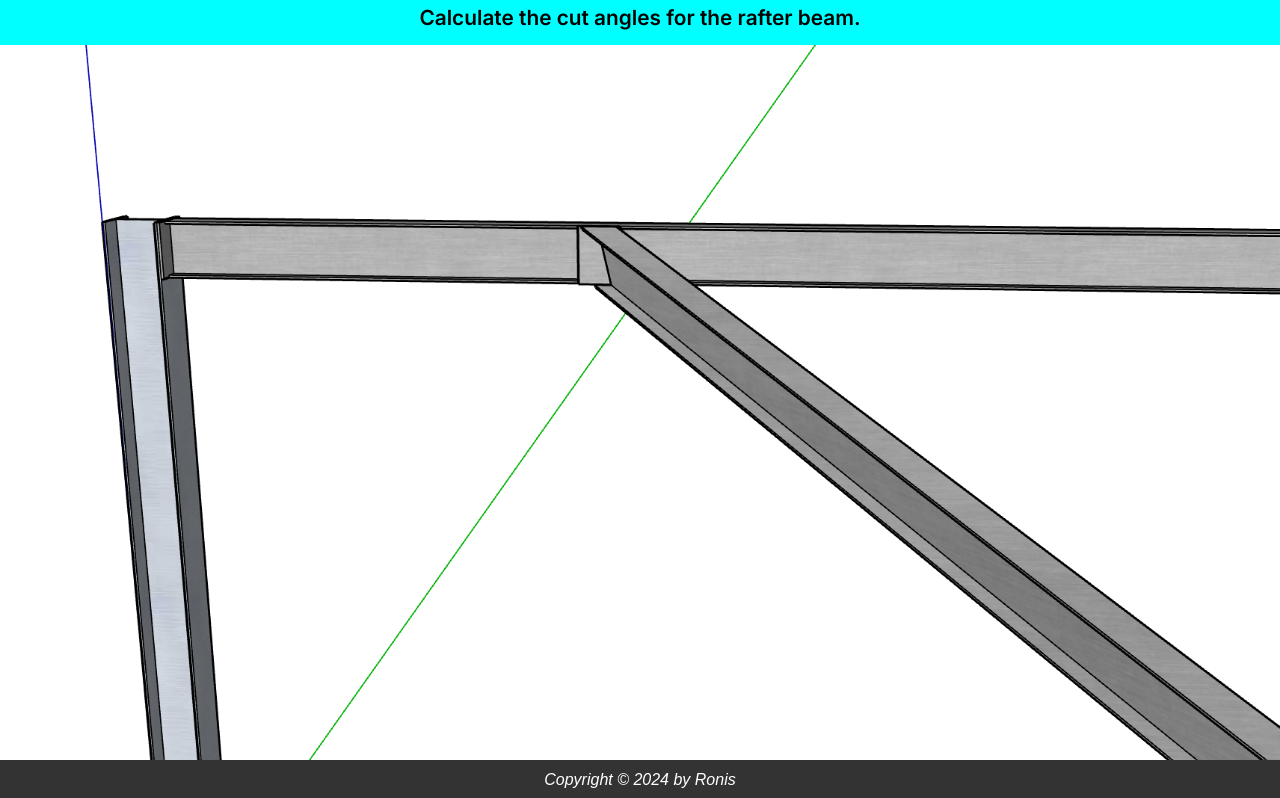
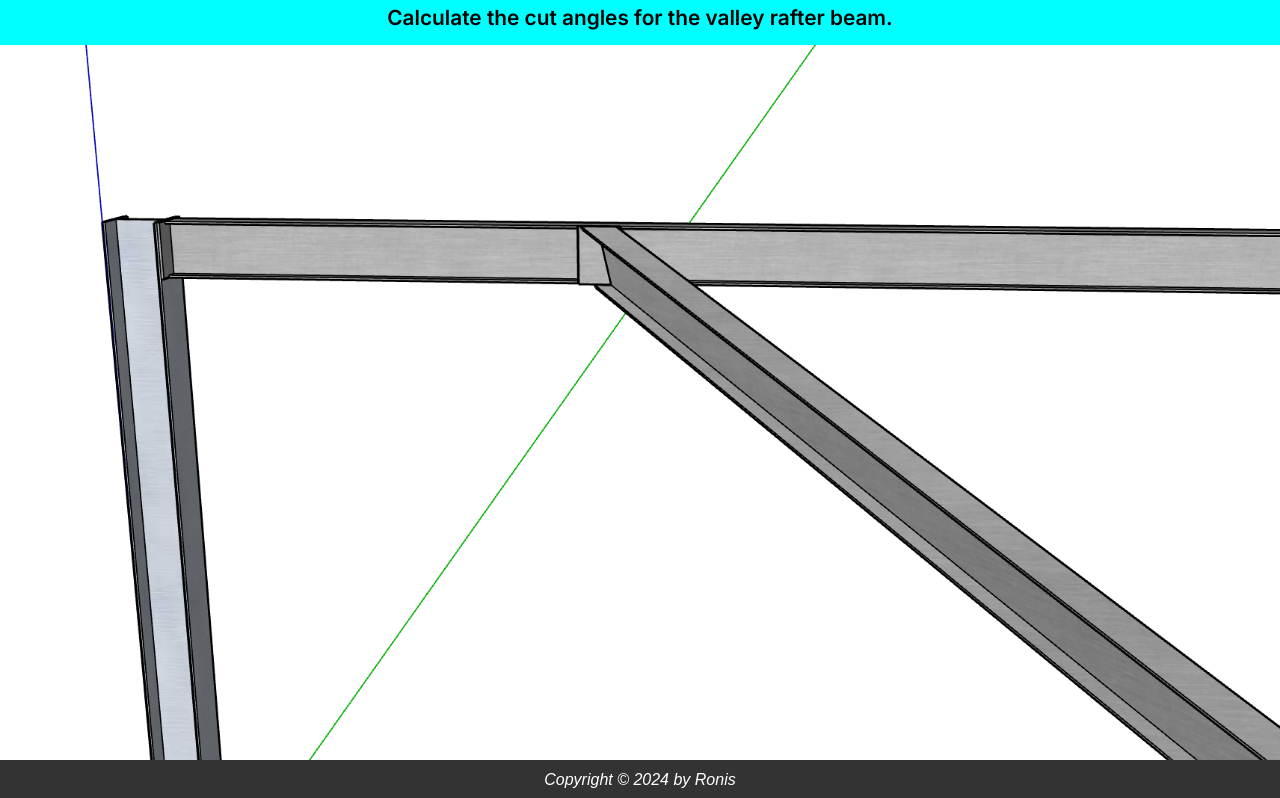
Before and after one commit to RonnieTz/beam_cut_calculator, a Next.js app: page / in a window 1280 px wide. Shown: the top 798 px of the page. Built offline with nearby package versions, Linux system fonts and the light colour scheme.

Commit message:
small change in text

```diff
--- a/app/components/SpactatorView.tsx
+++ b/app/components/SpactatorView.tsx
@@ -2,7 +2,9 @@ const SpactatorView = () => {
   return (
     <div className="spactator-view-container">
       <figure>
-        <figcaption>Calculate the cut angles for the rafter beam.</figcaption>
+        <figcaption>
+          Calculate the cut angles for the valley rafter beam.
+        </figcaption>
         <img src="/spectator_view.png" alt="spectator view" />
       </figure>
     </div>
--- a/app/globals.css
+++ b/app/globals.css
@@ -41,6 +41,7 @@ figcaption {
   position: absolute;
   font-weight: 600;
   font-size: 1.5rem;
+  cursor: pointer;
 }
 
 .r {
```
